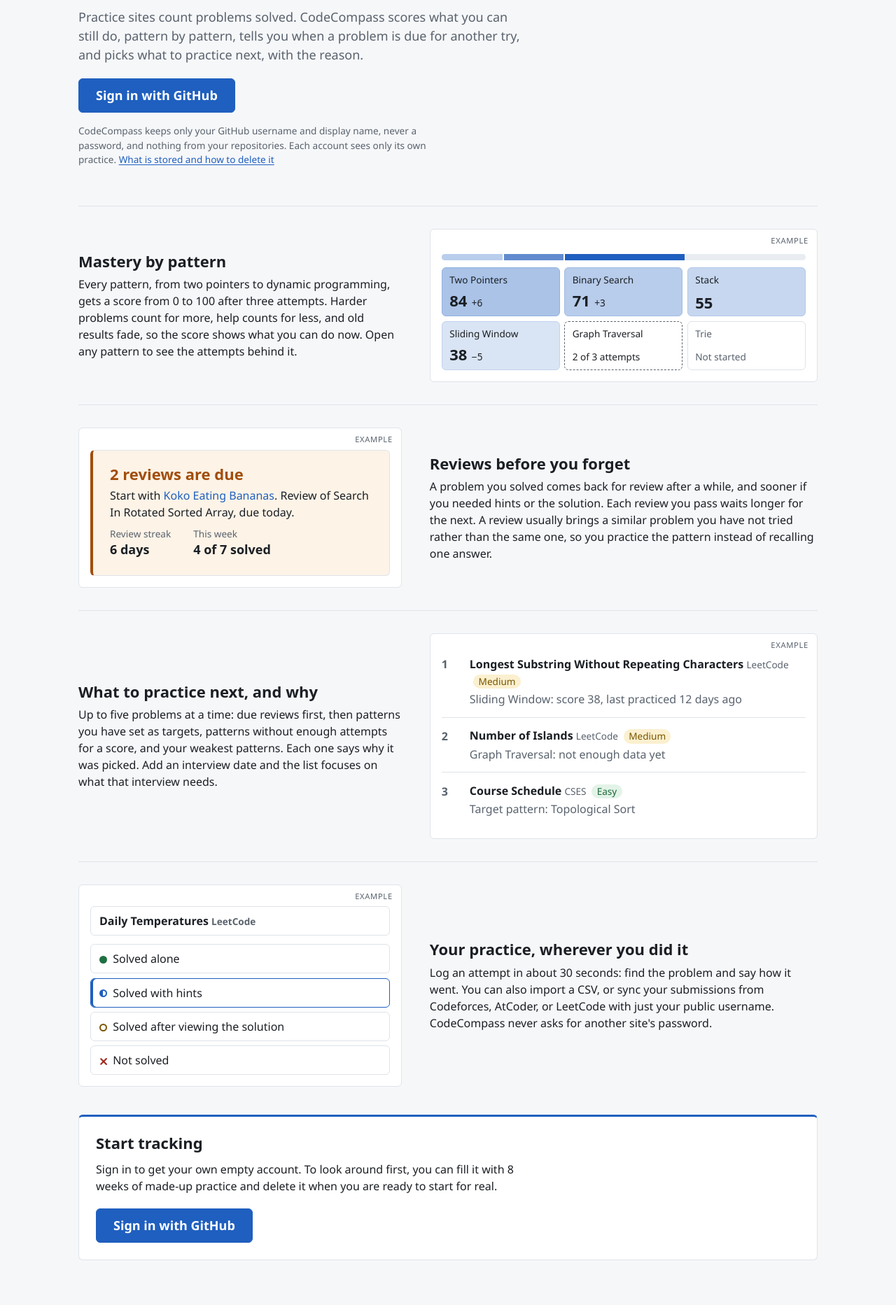
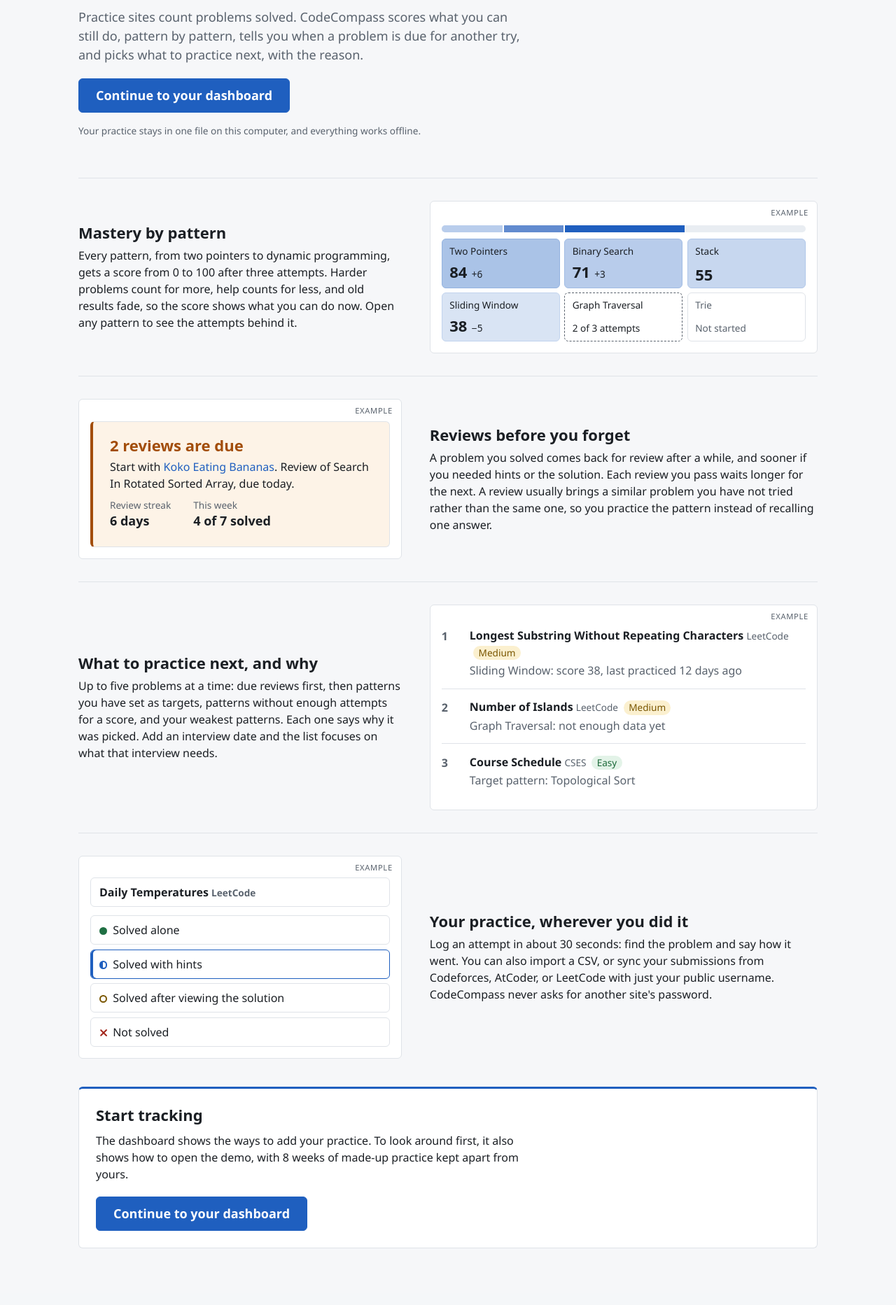
Before and after one commit to mattblferrer/code-compass, a Flask app: page /signin in a window 1280 px wide. Shown: the part 293-2158 px from the top of the page at 70% size. After the commit the page ends 2077 px from the top, so only its background shows below. Run offline with Flask 3, Linux system fonts and the light colour scheme.

Commit message:
Show the landing page in local mode with a way into the app (R-57)
Local mode has no sign-in (R-50), but /signin still rendered the GitHub
button, which failed there. In local mode the landing page now replaces
each sign-in button with "Continue to your dashboard", and the text about
GitHub accounts with what local mode keeps. The GitHub sign-in routes
return 404 in local mode, as /account does.

Co-Authored-By: Claude Opus 5.5 <noreply@anthropic.com>

```diff
--- a/codecompass/auth.py
+++ b/codecompass/auth.py
@@ -192,6 +192,8 @@ def sign_in():
 @bp.post("/signin/github")
 def github():
     """Send the visitor to GitHub to sign in. Posted, so another site cannot start it."""
+    if not db.hosted():
+        abort(404)  # Local mode has no sign-in; its landing page links to the dashboard instead.
     conn = db.open_db(current_app.config)
     try:
         if not limits.allow(conn, f"signin:{request.remote_addr}", c.SIGNIN_LIMIT, c.LIMIT_WINDOW_SECONDS):
@@ -212,6 +214,8 @@ def github_profile():
 
 @bp.route("/signin/github/callback")
 def github_callback():
+    if not db.hosted():
+        abort(404)
     try:
         profile = github_profile()
     except Exception:  # Declined on GitHub, an expired link, or GitHub could not be reached.
--- a/codecompass/static/css/app.css
+++ b/codecompass/static/css/app.css
@@ -3895,11 +3895,14 @@ kbd {
   color: var(--muted);
 }
 
-.landing form {
+.landing form,
+.landing-go {
   margin: 1.25rem 0 1rem;
 }
 
-.landing form button {
+/* Local mode has no sign-in, so a link to the dashboard takes the button's place. */
+.landing form button,
+.landing-go .button {
   font-size: var(--step-1);
   padding: 0.75rem 1.5rem;
 }
--- a/codecompass/templates/signin.html
+++ b/codecompass/templates/signin.html
@@ -1,16 +1,21 @@
 {% extends "base.html" %}
-{% block title %}Sign in - CodeCompass{% endblock %}
+{% block title %}{% if hosted_mode %}Sign in - {% endif %}CodeCompass{% endblock %}
 {#- The sign-in page is also the landing page (R-57): what CodeCompass does, each feature
     with a small preview, and the sign-in button at the top and again at the end. The
     previews reuse the app's own classes with made-up data; their links have no href, so
     nothing in them can be clicked, and screen readers skip them because the text beside
-    each one says the same thing. -#}
+    each one says the same thing. Local mode has no sign-in (R-50), so there the buttons
+    lead straight to the dashboard. -#}
 {% macro sign_in_form() %}
+  {% if hosted_mode %}
     <form method="post" action="{{ url_for('auth.github') }}">
       {{ csrf_field() }}
       <input type="hidden" name="next" value="{{ next }}">
       <button type="submit" class="primary">Sign in with GitHub</button>
     </form>
+  {% else %}
+    <p class="landing-go"><a class="button" href="{{ url_for('main.dashboard') }}">Continue to your dashboard</a></p>
+  {% endif %}
 {% endmacro %}
 {% macro tile(name, score=none, change=0, attempts=0) %}
   {% if score is not none %}
@@ -34,7 +39,11 @@
       <h1 id="signin-heading">Know which interview patterns you have mastered, and which you are forgetting</h1>
       <p class="lede">Practice sites count problems solved. CodeCompass scores what you can still do, pattern by pattern, tells you when a problem is due for another try, and picks what to practice next, with the reason.</p>
       {{ sign_in_form() }}
+      {% if hosted_mode %}
         <p class="small-print">CodeCompass keeps only your GitHub username and display name, never a password, and nothing from your repositories. Each account sees only its own practice. <a href="{{ url_for('auth.privacy') }}">What is stored and how to delete it</a></p>
+      {% else %}
+        <p class="small-print">Your practice stays in one file on this computer, and everything works offline.</p>
+      {% endif %}
     </section>
 
     <ul class="features">
@@ -128,7 +137,11 @@
 
     <section class="landing-end" aria-labelledby="start-heading">
       <h2 id="start-heading">Start tracking</h2>
+      {% if hosted_mode %}
         <p>Sign in to get your own empty account. To look around first, you can fill it with 8 weeks of made-up practice and delete it when you are ready to start for real.</p>
+      {% else %}
+        <p>The dashboard shows the ways to add your practice. To look around first, it also shows how to open the demo, with 8 weeks of made-up practice kept apart from yours.</p>
+      {% endif %}
       {{ sign_in_form() }}
     </section>
   </div>
```
Also changed, not shown: tests/test_onboarding.py (+15 -0 lines). Lines whose indentation alone changed are shown as unchanged.
